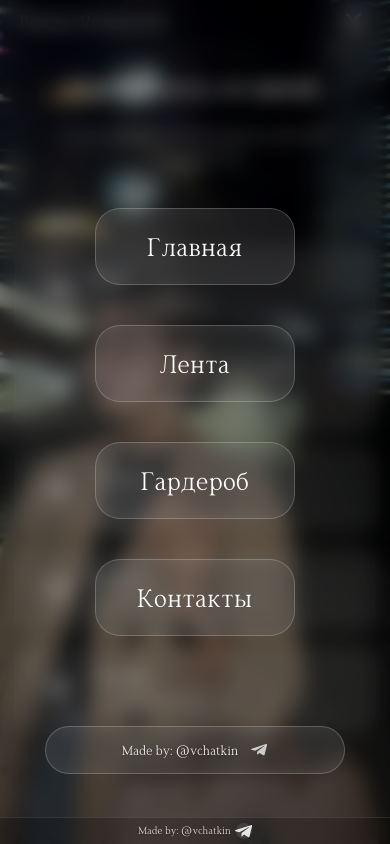
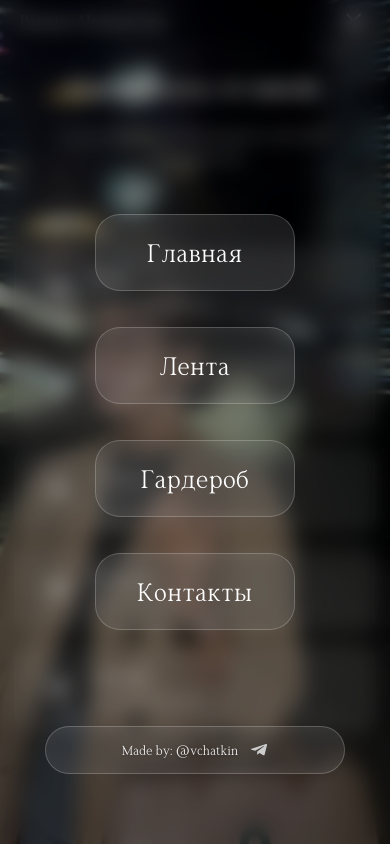
Before and after one commit to vicktorwinner/sites, a plain HTML site: page pages/contacts.html in a window 390 px wide. Both pictures are taken after a click on the element 358 px from the left and 20 px from the top of the page. Drawn offline with nearby package versions, Linux system fonts and the light colour scheme.

Commit message:
Add files via upload

```diff
--- a/assets/css/base.css
+++ b/assets/css/base.css
@@ -385,17 +385,19 @@ body {
   flex-direction: column; /* Вертикальное расположение */
   justify-content: center; /* Центрирование по вертикали */
   align-items: center; /* Центрирование по горизонтали */
-  gap: 40px; /* Расстояние между ссылками */
+  gap: 20px; /* Уменьшенное расстояние между ссылками для лучшего вида */
   transform: translateX(-100%); /* Скрываем меню за левым краем */
-  transition: all 0.4s cubic-bezier(0.4, 0, 0.2, 1); /* Улучшенная анимация появления */
+  transition: all 0.5s cubic-bezier(0.4, 0, 0.2, 1); /* Улучшенная анимация появления */
   z-index: 1000; /* Высокий z-index */
   opacity: 0; /* Начальная прозрачность */
+  visibility: hidden; /* Скрываем меню для лучшей производительности */
 }
 
 /* Класс для показа мобильного меню */
 .mobile-menu.active {
   transform: translateX(0); /* Возвращаем меню в видимую область */
   opacity: 1; /* Полная видимость */
+  visibility: visible; /* Показываем меню */
 }
 
 /* Стили для ссылок в мобильном меню */
@@ -411,7 +413,7 @@ body {
   position: relative; /* Относительное позиционирование */
   opacity: 0; /* Начальная прозрачность */
   transform: translateY(20px); /* Начальное смещение вниз */
-  transition: all 0.3s cubic-bezier(0.4, 0, 0.2, 1); /* Плавные переходы */
+  transition: all 0.4s cubic-bezier(0.4, 0, 0.2, 1); /* Плавные переходы с увеличенной длительностью */
   background: rgba(
     255,
     255,
@@ -423,6 +425,8 @@ body {
   border: 1px solid rgba(255, 255, 255, 0.2); /* Тонкая светлая граница */
   text-align: center; /* Центрируем текст */
   min-width: 200px; /* Минимальная ширина для единообразия */
+  display: block; /* Блочный элемент для лучшего контроля */
+  margin: 8px 0; /* Отступы между ссылками */
 }
 
 /* Анимация появления ссылок в мобильном меню */
@@ -442,6 +446,10 @@ body {
 
 .mobile-menu.active .mobile-link:nth-child(3) {
   transition-delay: 0.3s; /* Задержка для третьей ссылки */
+}
+
+.mobile-menu.active .mobile-link:nth-child(4) {
+  transition-delay: 0.4s; /* Задержка для четвертой ссылки */
 }
 
 /* Эффект при наведении на ссылки */
--- a/pages/contacts.html
+++ b/pages/contacts.html
@@ -260,25 +260,5 @@
         </div>
       </div>
     </main>
-
-    <!-- ================================================ -->
-    <!-- FOOTER -->
-    <!-- ================================================ -->
-    <footer class="footer">
-      <a href="#" class="footer-content" title="Связаться">
-        <div class="footer-text">
-          <p>Made by: @vchatkin</p>
-        </div>
-        <div class="footer-icon">
-          <img
-            src="../assets/icons/Telegram.svg"
-            alt="Telegram"
-            class="telegram-icon"
-            width="19"
-            height="17"
-          />
-        </div>
-      </a>
-    </footer>
   </body>
 </html>
```
